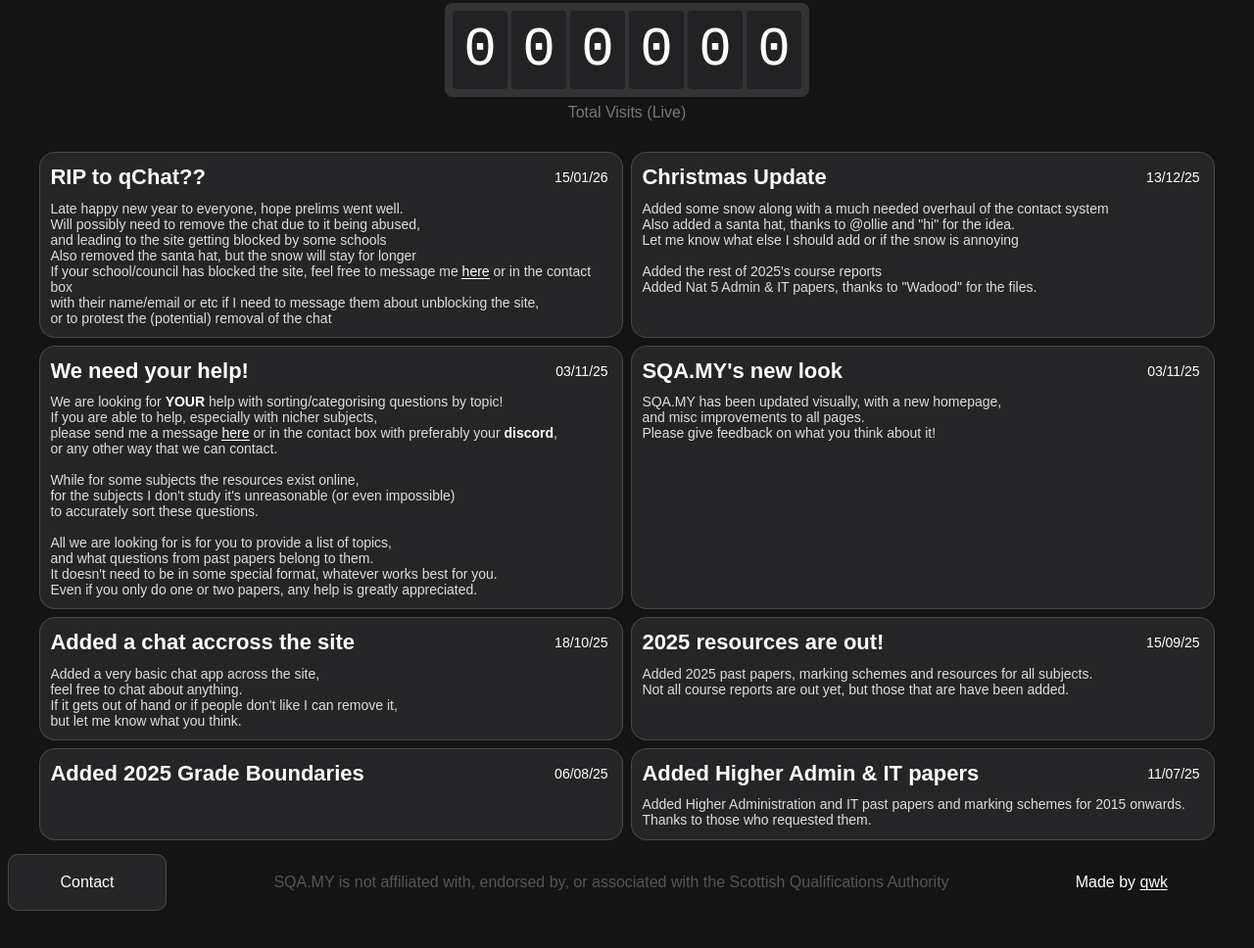
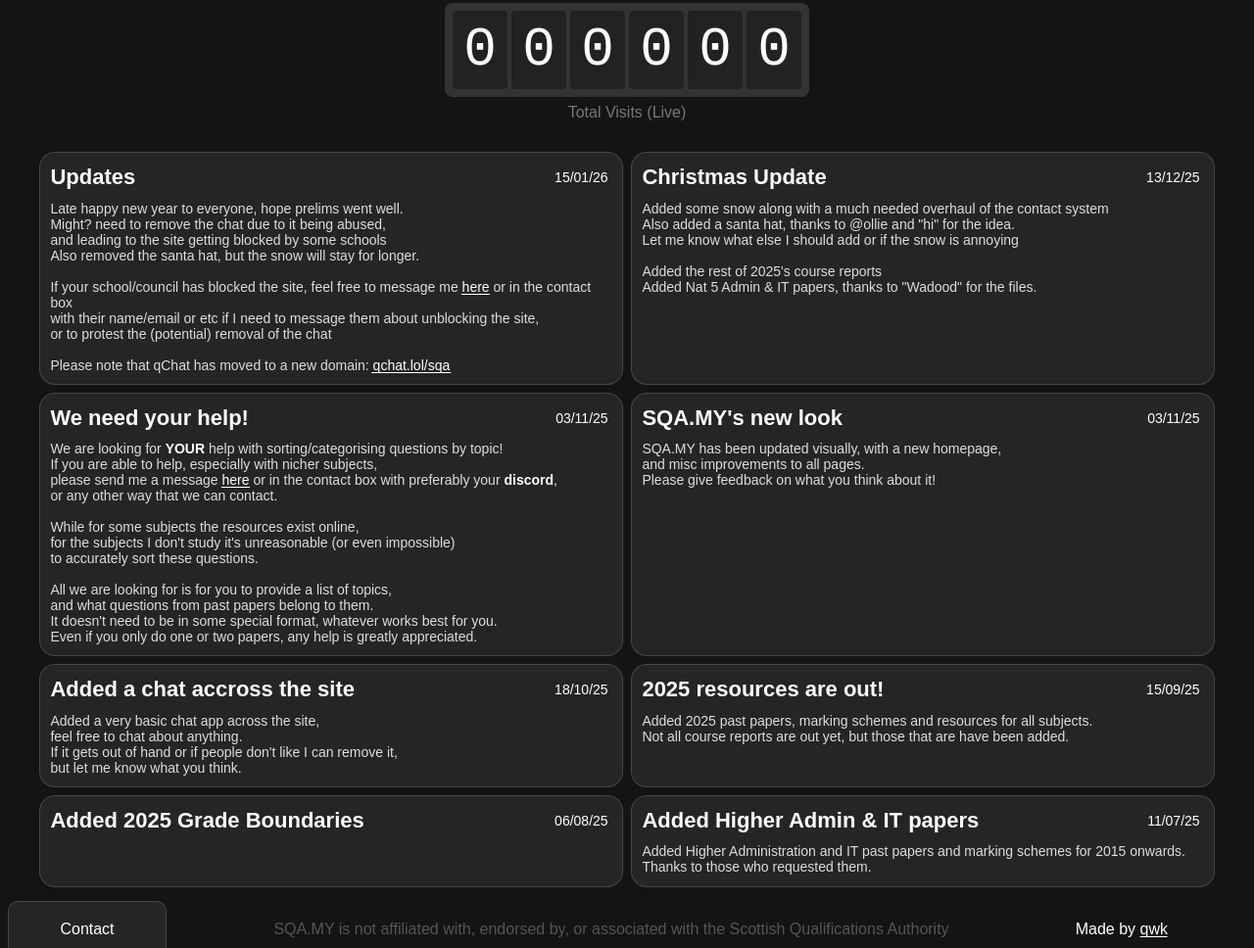
Before and after one commit to qwkdev/papers, a plain HTML site: page index.html in a window 1280 px wide. Shown: the part 1083-2051 px from the top of the page at 98% size. Before the commit the page ends 2029 px from the top, so only its background shows below. Drawn offline with Linux system fonts and the light colour scheme; no server answers; a script that the page names is missing.

Commit message:
Update index.html

```diff
--- a/index.html
+++ b/index.html
@@ -1232,17 +1232,20 @@
 		<section id="notices">
 			<div class="notice">
 				<div class="notice-title">
-					<h1>RIP to qChat??</h1>
+					<h1>Updates</h1>
 					<h2>15/01/26</h2>
 				</div>
 				<p>
 					Late happy new year to everyone, hope prelims went well.<br>
-					Will possibly need to remove the chat due to it being abused,<br>
+					Might? need to remove the chat due to it being abused,<br>
 					and leading to the site getting blocked by some schools<br>
-					Also removed the santa hat, but the snow will stay for longer<br>
+					Also removed the santa hat, but the snow will stay for longer.<br>
+					<br>
 					If your school/council has blocked the site, feel free to message me <span><a class="underlined" href="https://contact.qwk.zone/SQA" target="_blank">here<span class="underline" style="--widen: 6%; --fix: 2%"></span></a></span> or in the contact box<br>
 					with their name/email or etc if I need to message them about unblocking the site,<br>
-					or to protest the (potential) removal of the chat
+					or to protest the (potential) removal of the chat<br>
+					<br>
+					Please note that qChat has moved to a new domain: <span><a class="underlined" href="https://qchat.lol/sqa" target="_blank">qchat.lol/sqa<span class="underline" style="--widen: 2.5%; --fix: 1%"></span></a></span>
 				</p>
 			</div>
 			<div class="notice">
```
